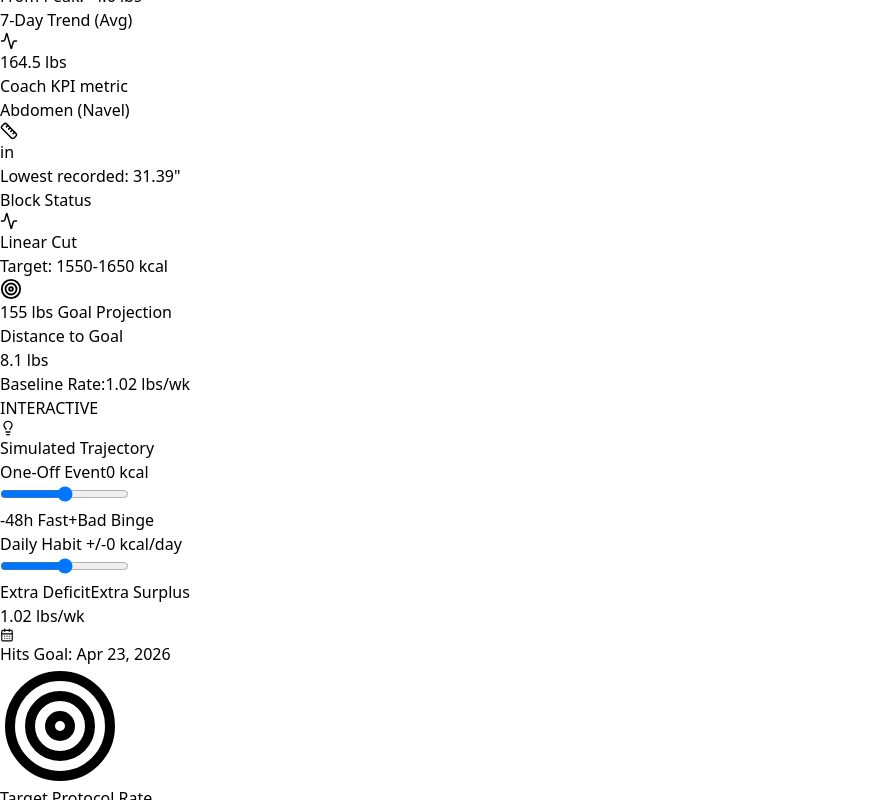
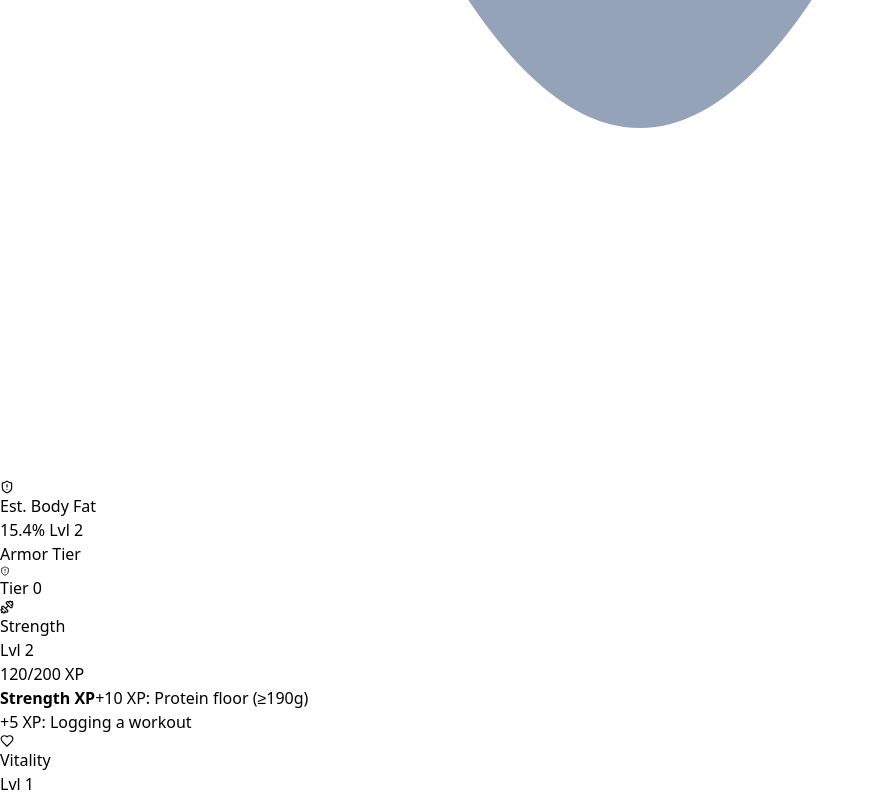
Before and after one commit to Automatic365/weight_cut_dashboard, a React (Vite) app: page / in a window 1280 px wide. Shown: the part 5399-6199 px from the top of the page, without its empty margins (0-875 px from the left). Built offline with nearby package versions, Linux system fonts and the light colour scheme.

Commit message:
feat: Add dynamic Avatar SVG scaling with body fat and shield tiers

```diff
--- a/src/CutProgressDashboard.jsx
+++ b/src/CutProgressDashboard.jsx
@@ -7,11 +7,12 @@ import {
 import {
   TrendingDown, Scale, Activity, Ruler, Info, Target,
   CalendarDays, CheckCircle2, XCircle, Moon, Utensils, Lightbulb,
-  Shield, Flame, Trophy, Heart, Dumbbell, Brain
+  Shield, Flame, Trophy, Heart, Dumbbell, Brain, User
 } from 'lucide-react';
 
 // Enriched data with Calories, Protein, Sleep, and Adherence Status
 import rawData from './data.json';
+import AvatarHero from './components/AvatarHero';
 
 // Custom Dot for Weight Chart to show context
 const CustomWeightDot = (props) => {
@@ -295,11 +296,21 @@ export default function CutProgressDashboard() {
           {/* RPG Hero Attributes */}
           <div className="mt-4 bg-slate-900 border border-slate-800 rounded-xl p-5 shadow-inner">
             <h3 className="text-sm font-bold text-white flex items-center gap-1.5 mb-1 uppercase tracking-wider">
-              Hero Attributes
+              <User size={16} className="text-slate-400" /> Hero Identity & Attributes
             </h3>
-            <div className="text-xs text-slate-400 mb-4">Level Progression (Max Lvl 10)</div>
-            <div className="flex flex-col md:flex-row items-center justify-center gap-6">
-              <div className="w-full md:w-1/2 h-64 flex justify-center items-center">
+
+            <div className="flex flex-col md:flex-row items-stretch justify-center gap-6 mt-6">
+
+              {/* Avatar Section */}
+              <div className="w-full md:w-1/3 flex flex-col items-center justify-center bg-slate-950/50 rounded-lg p-4 border border-slate-800/50">
+                <AvatarHero
+                  lbsRemaining={parseFloat(projectionStats.lbsRemaining)}
+                  shieldLevel={latestData.shield}
+                />
+              </div>
+
+              {/* Spider Chart */}
+              <div className="w-full md:w-1/3 h-64 flex justify-center items-center">
                 <ResponsiveContainer width="100%" height="100%">
                   <RadarChart cx="50%" cy="50%" outerRadius="70%" data={radarData}>
                     <PolarGrid stroke="#334155" />
--- /dev/null
+++ b/src/components/AvatarHero.jsx
@@ -0,0 +1,140 @@
+import React from 'react';
+import { Shield, Sparkles, Zap, ShieldAlert, Crosshair } from 'lucide-react';
+
+const AvatarHero = ({ lbsRemaining, shieldLevel }) => {
+    // 1. Calculate Estimated Body Fat %
+    // Goal (0 lbs remaining) = ~10% BF.
+    // Current (9 lbs remaining) = ~16% BF.
+    // Formula: 10 + (lbsRemaining * 0.667)
+    const estimatedBF = 10 + (lbsRemaining * 0.667);
+
+    // 2. Determine Body Stage (1-4)
+    let bodyStage = 1;
+    if (estimatedBF <= 10) bodyStage = 4;        // Shredded
+    else if (estimatedBF <= 15) bodyStage = 3;   // Athletic
+    else if (estimatedBF <= 20) bodyStage = 2;   // Leaning Out
+    else bodyStage = 1;                          // Starting/Bulking
+
+    // 3. Determine Armor Tier (0-2)
+    let armorTier = 0;
+    if (shieldLevel >= 10) armorTier = 2;        // Full Combat Armor
+    else if (shieldLevel >= 5) armorTier = 1;    // Light Gear
+    else armorTier = 0;                          // Vulnerable
+
+    // Colors & Styles based on Stage
+    const bodyColors = {
+        1: '#cbd5e1', // Slate 300 (Softer)
+        2: '#94a3b8', // Slate 400 (Defined)
+        3: '#64748b', // Slate 500 (Harder)
+        4: '#3b82f6', // Blue 500 (Goku SSJ Blue vibe for reaching goal)
+    };
+
+    const getBodyPath = (stage) => {
+        switch (stage) {
+            case 1: // Bulking (Wider waist, softer shoulders)
+                return "M 35 30 Q 50 10 65 30 L 70 60 Q 50 90 30 60 Z";
+            case 2: // Leaning Out (Straighter sides, slight V-taper)
+                return "M 30 25 Q 50 15 70 25 L 65 60 Q 50 85 35 60 Z";
+            case 3: // Athletic (Clear V-taper, broad shoulders, narrow waist)
+                return "M 25 20 Q 50 15 75 20 L 60 65 Q 50 80 40 65 Z";
+            case 4: // Shredded (Extreme V-taper, aggressive lines)
+                return "M 20 15 Q 50 10 80 15 L 55 70 Q 50 75 45 70 Z";
+            default:
+                return "M 35 30 Q 50 10 65 30 L 70 60 Q 50 90 30 60 Z";
+        }
+    };
+
+    const getCoreDefinition = (stage) => {
+        if (stage < 3) return null;
+        // Add abs/core lines for athletic & shredded stages
+        return (
+            <g stroke={stage === 4 ? "#dbeafe" : "#475569"} strokeWidth="1.5" strokeLinecap="round" fill="none" opacity="0.6">
+                <path d="M 50 35 L 50 60" /> {/* Center line */}
+                <path d="M 42 42 Q 50 45 58 42" /> {/* Top abs */}
+                <path d="M 44 50 Q 50 53 56 50" /> {/* Mid abs */}
+                {stage === 4 && <path d="M 45 58 Q 50 60 55 58" />} {/* Lower abs (shredded only) */}
+            </g>
+        );
+    };
+
+    return (
+        <div className="flex flex-col items-center justify-center p-4">
+
+            {/* Avatar Container */}
+            <div className="relative w-32 h-32 mb-4 bg-slate-950 rounded-full border border-slate-800 flex items-center justify-center shadow-inner overflow-hidden">
+
+                {/* Tier 2 Aura */}
+                {armorTier === 2 && (
+                    <div className="absolute inset-0 bg-blue-500/20 blur-xl animate-pulse rounded-full"></div>
+                )}
+
+                <svg viewBox="0 0 100 100" className="w-full h-full p-2 relative z-10" overflow="visible">
+                    {/* Base Body */}
+                    <path
+                        d={getBodyPath(bodyStage)}
+                        fill={bodyColors[bodyStage]}
+                        className="transition-all duration-700 ease-in-out"
+                    />
+
+                    {/* Core Definition (Appears at higher stages) */}
+                    {getCoreDefinition(bodyStage)}
+
+                    {/* Armor Elements */}
+                    {armorTier >= 1 && (
+                        <g className="transition-opacity duration-500">
+                            {/* Light Gear: Shoulders & Chest Plate */}
+                            <path d="M 25 20 Q 35 15 50 25 Q 65 15 75 20 L 78 28 Q 50 35 22 28 Z" fill="#334155" stroke="#475569" strokeWidth="1" />
+                            {armorTier === 1 && (
+                                <circle cx="50" cy="25" r="4" fill="#60a5fa" /> // Small power core
+                            )}
+                        </g>
+                    )}
+
+                    {armorTier === 2 && (
+                        <g className="transition-opacity duration-500">
+                            {/* Full Combat Armor: Heavy plates, glowing core */}
+                            <path d="M 20 15 Q 35 5 50 20 Q 65 5 80 15 L 85 25 Q 50 45 15 25 Z" fill="#1e293b" stroke="#3b82f6" strokeWidth="1.5" />
+                            <path d="M 35 35 L 65 35 L 60 65 Q 50 75 40 65 Z" fill="#0f172a" stroke="#475569" strokeWidth="1" opacity="0.8" />
+                            <circle cx="50" cy="22" r="6" fill="#3b82f6" className="animate-pulse" /> {/* Glowing power core */}
+                            <circle cx="50" cy="22" r="3" fill="#ffffff" />
+                        </g>
+                    )}
+
+                    {/* Head (Generic helmet/visor to keep it abstract) */}
+                    <circle cx="50" cy="18" r="10" fill={armorTier > 0 ? "#0f172a" : "#94a3b8"} stroke={armorTier > 0 ? "#3b82f6" : "none"} strokeWidth={armorTier > 0 ? "1.5" : "0"} />
+                    {armorTier > 0 && (
+                        <path d="M 42 16 Q 50 20 58 16 L 56 22 Q 50 24 44 22 Z" fill="#60a5fa" /> // Visor
+                    )}
+                </svg>
+
+                {/* Tier 0 Vulnerable Indicator */}
+                {armorTier === 0 && (
+                    <div className="absolute top-2 right-2 text-red-500 animate-pulse">
+                        <ShieldAlert size={14} />
+                    </div>
+                )}
+            </div>
+
+            {/* Stats Readout */}
+            <div className="flex w-full gap-2 justify-center">
+                <div className="bg-slate-900 border border-slate-800 rounded px-2 py-1 text-center w-24">
+                    <div className="text-[9px] text-slate-500 font-bold uppercase tracking-wider mb-0.5">Est. Body Fat</div>
+                    <div className={`text-xs font-black ${bodyStage >= 3 ? 'text-blue-400' : 'text-slate-300'}`}>
+                        {estimatedBF.toFixed(1)}% <span className="text-[10px] text-slate-500 font-normal ml-0.5">Lvl {bodyStage}</span>
+                    </div>
+                </div>
+
+                <div className="bg-slate-900 border border-slate-800 rounded px-2 py-1 text-center w-24">
+                    <div className="text-[9px] text-slate-500 font-bold uppercase tracking-wider mb-0.5">Armor Tier</div>
+                    <div className="text-xs font-black text-slate-300 flex items-center justify-center gap-1">
+                        {armorTier === 0 ? <ShieldAlert size={10} className="text-red-500" /> : <Shield size={10} className="text-blue-500" />}
+                        Tier {armorTier}
+                    </div>
+                </div>
+            </div>
+
+        </div>
+    );
+};
+
+export default AvatarHero;
```
